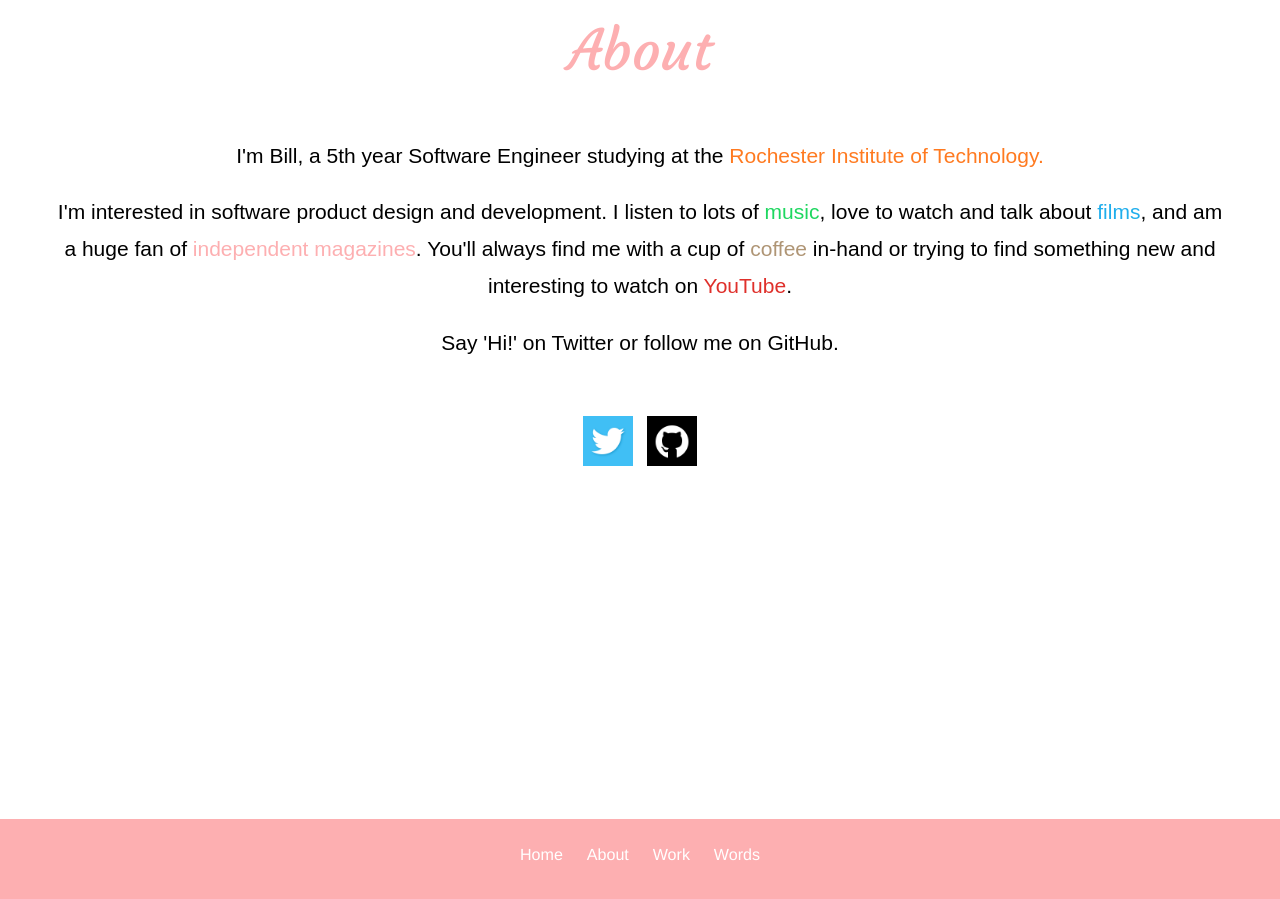
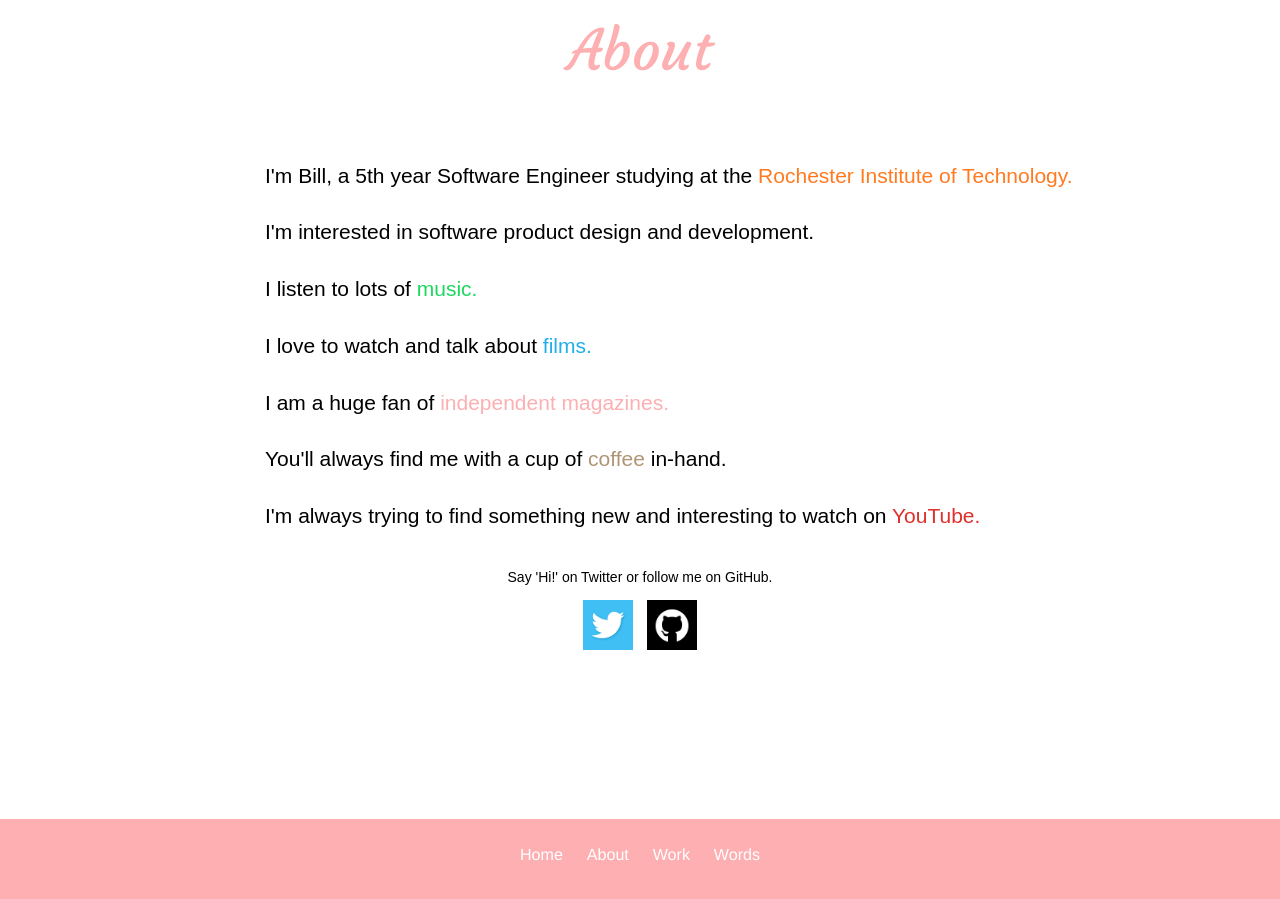
Before and after one commit to billdybas/billdybas.github.io, a Jekyll site: the page built from about/index.html, in a window 1280 px wide. Built offline with Jekyll 4.4.1, drawn with Linux system fonts in a browser that asks for light colours; some web fonts are replaced.

Commit message:
Update About Page

```diff
--- a/_scss/_main.scss
+++ b/_scss/_main.scss
@@ -11,18 +11,24 @@ h1 {
     font-weight: 400;
 }
 
+h2, h3, h4 {
+    font-family: "Muli", sans-serif;
+    font-weight: 400;
+}
+
 h2 {
     color: $light-blue;
-    font-family: "Muli", sans-serif;
     font-size: 2em;
-    font-weight: 400;
 }
 
 h3 {
     color: $black;
-    font-family: "Muli", sans-serif;
     font-size: 1.5em;
-    font-weight: 400;
+}
+
+h4 {
+    color: $black;
+    font-size: 1em;
 }
 
 p {
@@ -30,7 +36,7 @@ p {
     font-size: 1.15em;
 }
 
-h1, h2, h3, p {
+h1, h2, h3, h4, p {
     text-align: center;
 }
 
@@ -92,7 +98,8 @@ h1, h2, h3, p {
 }
 
 .social-icons {
-    margin-top: 50px;
+    margin-bottom: 25px;
+    margin-top: 25px;
     text-align: center;
 
     img {
@@ -170,11 +177,12 @@ footer {
 }
 
 .something-went-terribly-wrong {
-  display: block;
-  margin: 0 auto;
-  margin-top: 2em;
+    display: block;
+    margin: 0 auto;
+    margin-top: 2em;
 }
 
 .about h3 {
-  line-height: 1.75;
+    line-height: 1.75;
+    text-align: left;
 }
--- a/about/index.html
+++ b/about/index.html
@@ -6,16 +6,23 @@ styles: main
 <div class="container about">
   <div class="row">
     <h1 class="title">About</h1>
-    <h3>I'm Bill, a 5th year Software Engineer studying at the <a href="//www.rit.edu" class="orange">Rochester Institute of Technology.</a></h3>
-    <h3>
-      I'm interested in software product design and development.
-      I listen to lots of <a href="//open.spotify.com/user/billdybas" class="green">music</a>, love to watch and talk about <a href="//letterboxd.com/billdybas/" class="light-blue">films</a>, and am a huge fan of <a href="//www.stackmagazines.com/" class="pink">independent magazines</a>.
-      You'll always find me with a cup of <a href="//dybas.io/CoffeeTime/" class="brown">coffee</a> in-hand or trying to find something new and interesting to watch on <a href="//channelsuurf.com" class="red">YouTube</a>.
-    </h3>
-    <h3>Say 'Hi!' on Twitter or follow me on GitHub.</h3>
-    <div class="social-icons">
-      <a href="https://twitter.com/billdybas"><img src="/img/twitter.png" alt="Twitter Logo" class="img-sm"></a>
-      <a href="https://github.com/billdybas"><img src="/img/github.png" alt="GitHub Logo" class="img-sm"><a/>
+    <div class="col col-xs-12 col-md-9 col-md-offset-2">
+      <h3>I'm Bill, a 5th year Software Engineer studying at the <a href="//www.rit.edu" class="orange">Rochester Institute of Technology.</a></h3>
+      <h3>I'm interested in software product design and development.</h3>
+      <h3>I listen to lots of <a href="//open.spotify.com/user/billdybas" class="green">music.</a></h3>
+      <h3>I love to watch and talk about <a href="//letterboxd.com/billdybas/" class="light-blue">films.</a></h3>
+      <h3>I am a huge fan of <a href="//www.stackmagazines.com/" class="pink">independent magazines.</a></h3>
+      <h3>You'll always find me with a cup of <a href="//dybas.io/CoffeeTime/" class="brown">coffee</a> in-hand.</h3>
+      <h3>I'm always trying to find something new and interesting to watch on <a href="//channelsuurf.com" class="red">YouTube.</a></h3>
+    </div>
+  </div>
+  <div class="row">
+    <div class="col col-xs-12">
+      <div class="social-icons">
+        <h4>Say 'Hi!' on Twitter or follow me on GitHub.</h4>
+        <a href="https://twitter.com/billdybas"><img src="/img/twitter.png" alt="Twitter Logo" class="img-sm"></a>
+        <a href="https://github.com/billdybas"><img src="/img/github.png" alt="GitHub Logo" class="img-sm"><a/>
+      </div>
     </div>
   </div>
 </div>
```
